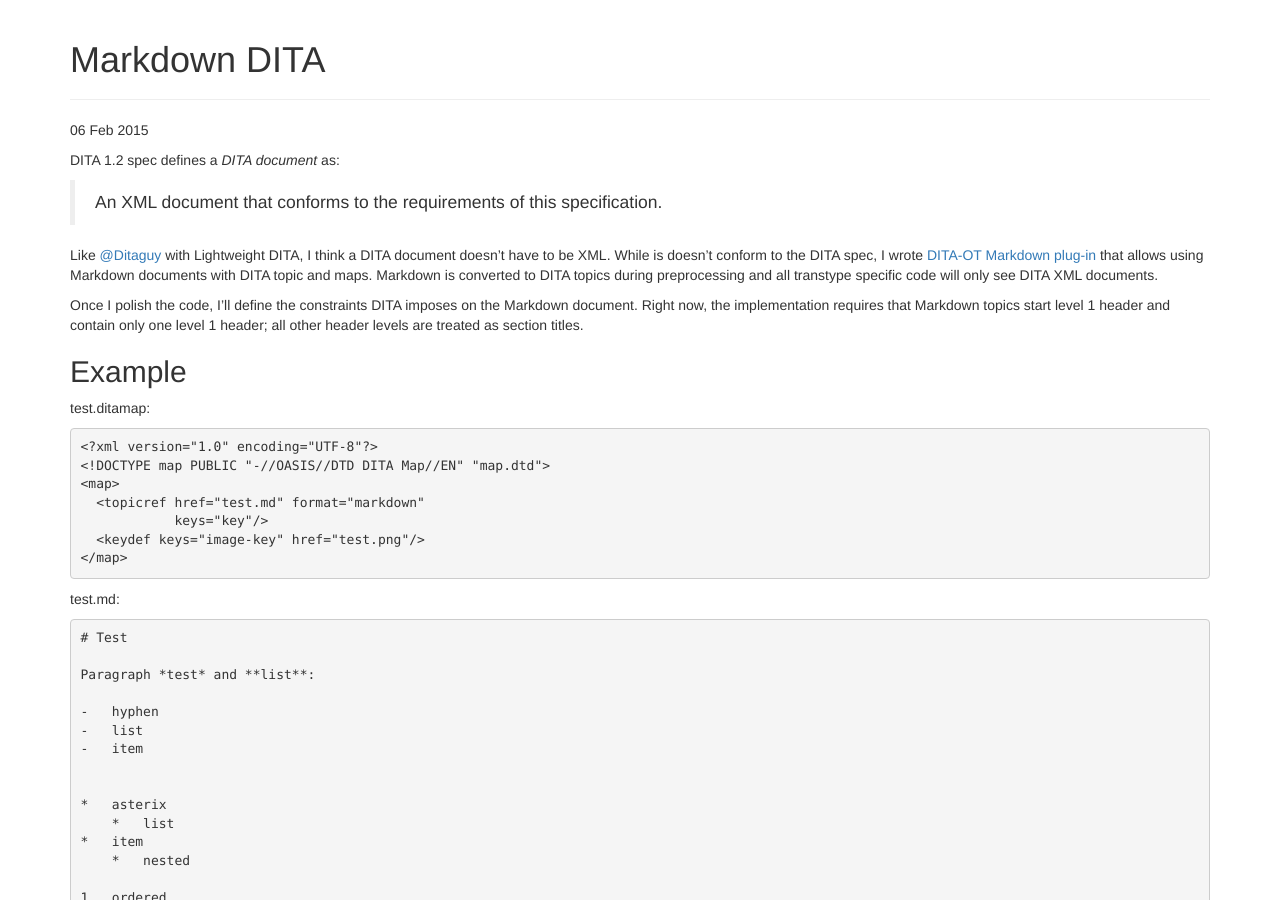
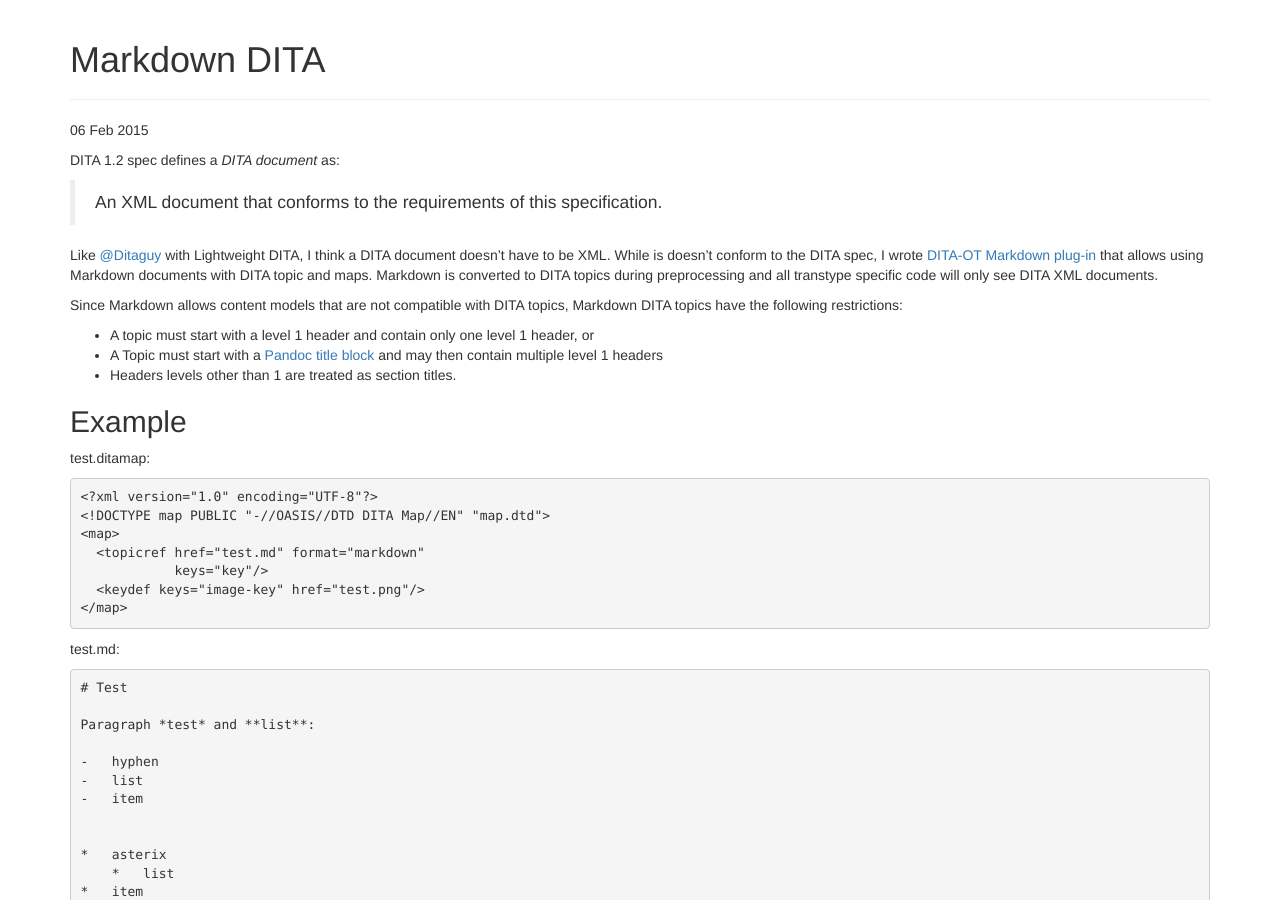
Before and after one commit to jelovirt/jelovirt.github.io, a Jekyll site: the page built from _posts/2015-02-06-dita-markdown.md, in a window 1280 px wide and 900 px high. Built offline with Jekyll 4.4.1, drawn with Linux system fonts in a browser that asks for light colours; nearby versions of some CDN libraries.

Commit message:
Added support for Pandoc title metadata in 0.2

```diff
--- a/_posts/2015-02-06-dita-markdown.md
+++ b/_posts/2015-02-06-dita-markdown.md
@@ -9,7 +9,11 @@ DITA 1.2 spec defines a *DITA document* as:
 
 Like [@Ditaguy](https://twitter.com/Ditaguy) with Lightweight DITA, I think a DITA document doesn't have to be XML. While is doesn't conform to the DITA spec, I wrote [DITA-OT Markdown plug-in](https://github.com/jelovirt/dita-ot-markdown) that allows using Markdown documents with DITA topic and maps. Markdown is converted to DITA topics during preprocessing and all transtype specific code will only see DITA XML documents.
 
-Once I polish the code, I'll define the constraints DITA imposes on the Markdown document. Right now, the implementation requires that Markdown topics start level 1 header and contain only one level 1 header; all other header levels are treated as section titles.
+Since Markdown allows content models that are not compatible with DITA topics, Markdown DITA topics have the following restrictions:
+
+* A topic must start with a level 1 header and contain only one level 1 header, or
+* A Topic must start with a [Pandoc title block](http://johnmacfarlane.net/pandoc/demo/example9/pandocs-markdown.html#extension-pandoc_title_block) and may then contain multiple level 1 headers
+* Headers levels other than 1 are treated as section titles.
 
 ## Example
 
```
